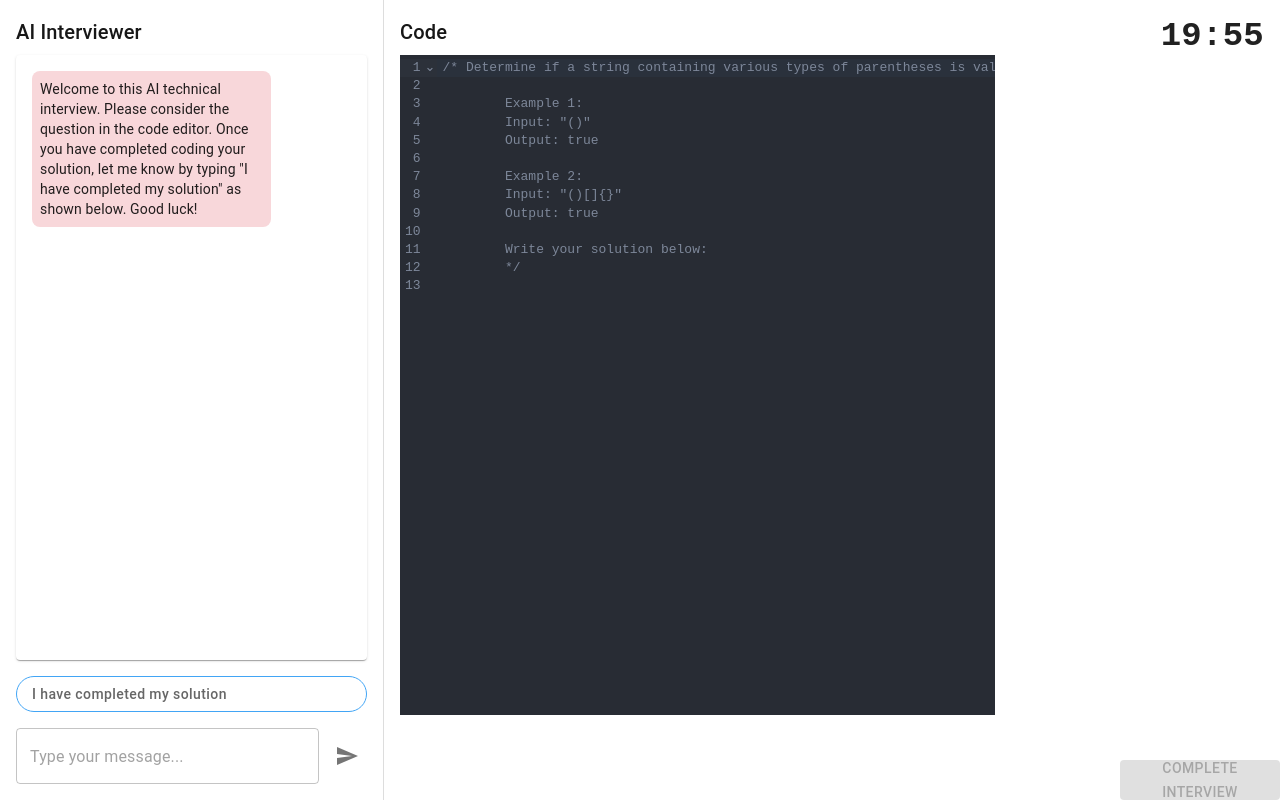
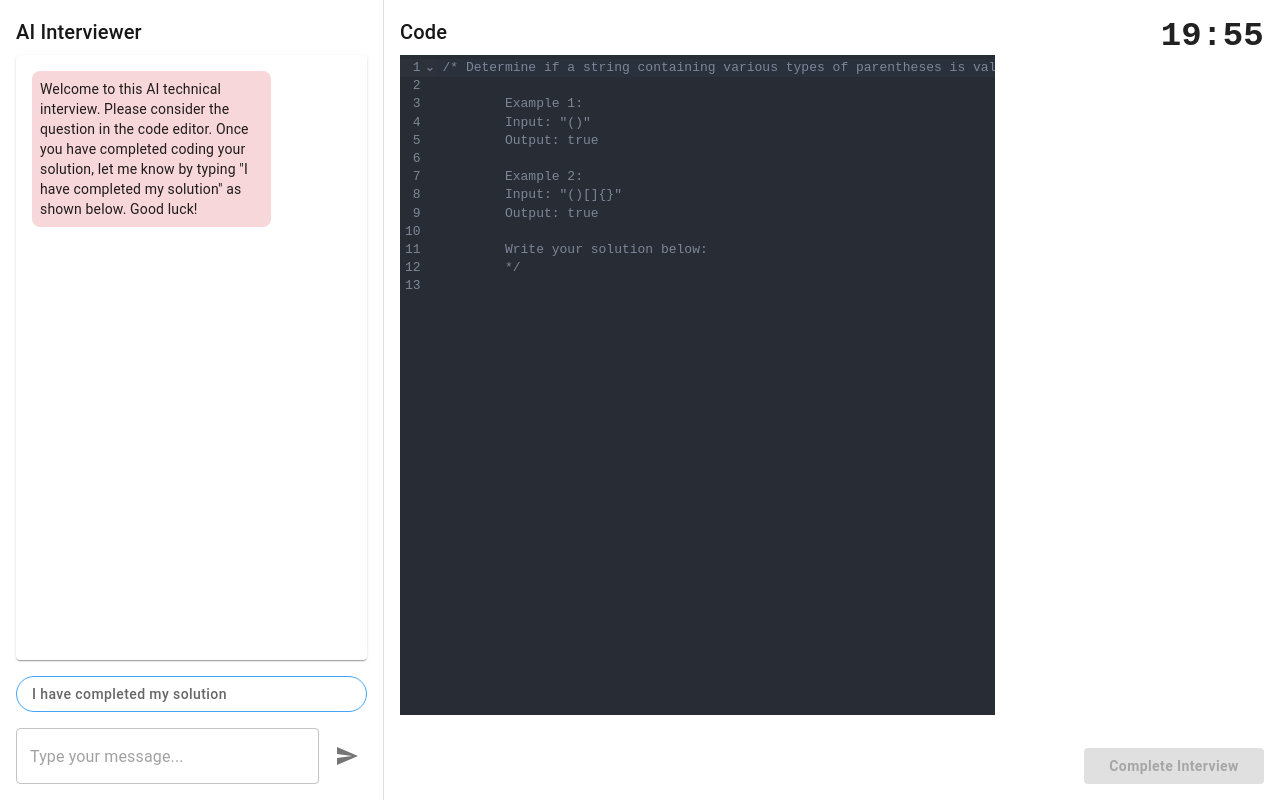
Before and after one commit to gabrielchuv/ai-interviewer, a Next.js app: page /interview in a window 1280 px wide. Built offline with nearby package versions, Linux system fonts and the light colour scheme.

Commit message:
Update UI for CompleteInterview button

```diff
--- a/app/components/CompleteInterviewButton.tsx
+++ b/app/components/CompleteInterviewButton.tsx
@@ -1,18 +1,18 @@
 import { Button, Box } from '@mui/material';
 
-interface SubmitButtonProps {
+interface CompleteInterviewButtonProps {
   isEnabled: boolean;
   onSubmit: () => void;
 }
 
-export function CompleteInterviewButton({ isEnabled, onSubmit }: SubmitButtonProps) {
+export function CompleteInterviewButton({ isEnabled, onSubmit }: CompleteInterviewButtonProps) {
   return (
     <Box
       sx={{
         display: 'flex',
         justifyContent: 'flex-end',
-        mt: 2,
-        height: '40px'
+        px: 2,
+        pb: 2,
       }}
     >
       <Button
@@ -20,7 +20,11 @@ export function CompleteInterviewButton({ isEnabled, onSubmit }: SubmitButtonPro
         color="primary"
         onClick={onSubmit}
         disabled={!isEnabled}
-        sx={{ width: '160px' }}
+        sx={{
+          width: '180px',
+          textTransform: 'none',
+          fontWeight: 'bold'
+        }}
       >
         Complete Interview
       </Button>
```
